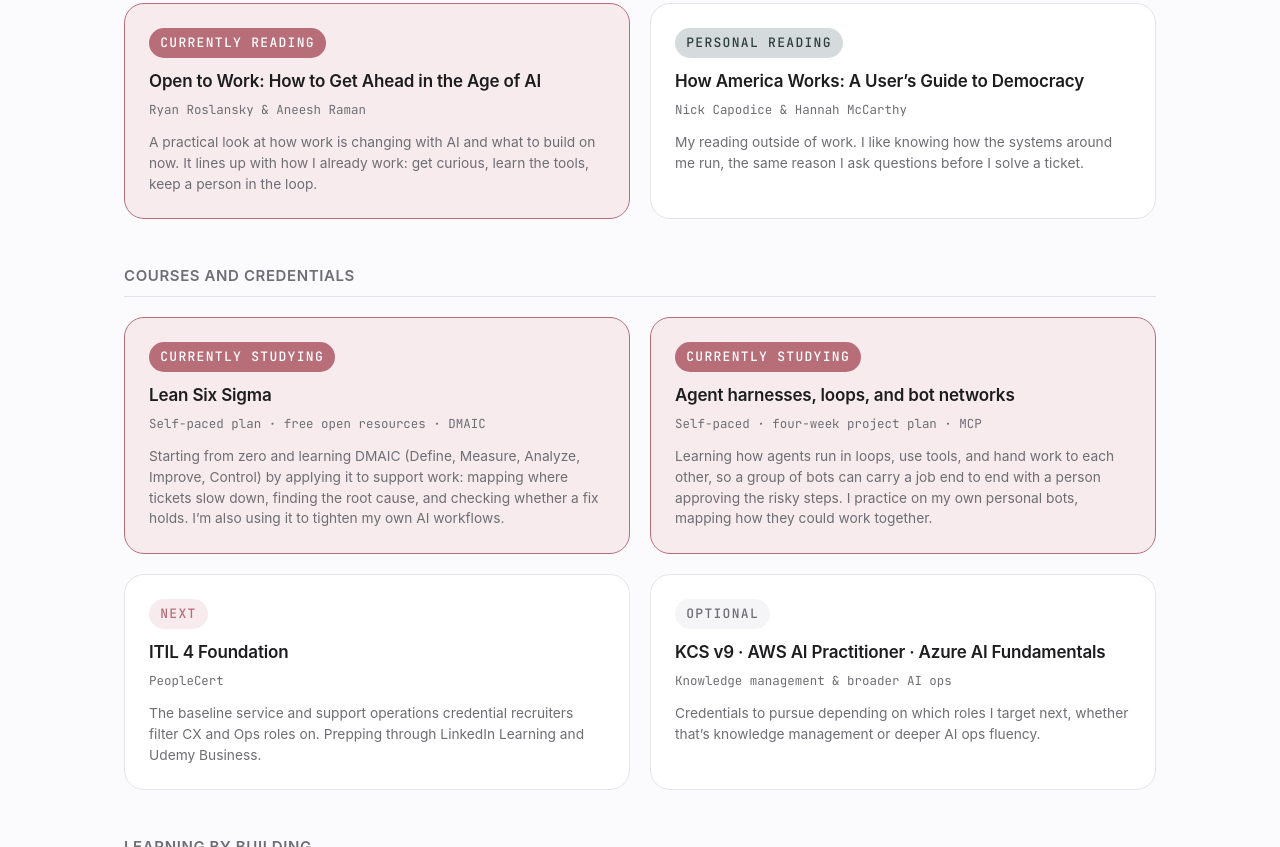
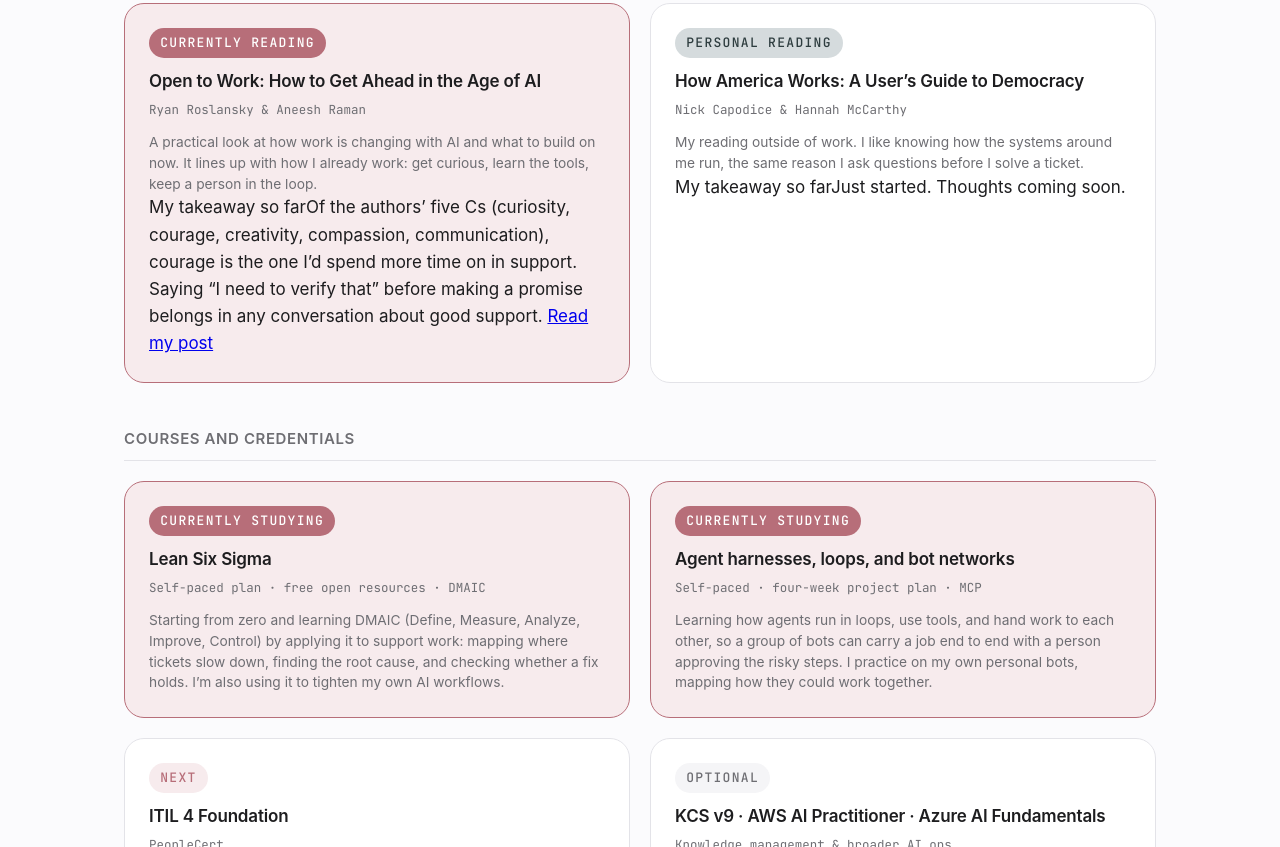
Before and after one commit to janackeh/janackeh-me, a plain HTML site: page index.html in a window 1280 px wide. Shown: the part 11153-12000 px from the top of the page. Drawn offline with Linux system fonts and the light colour scheme; a web font is replaced by a local one.

Commit message:
Add book takeaways

```diff
--- a/index.html
+++ b/index.html
@@ -401,12 +401,14 @@
               <h4 class="cert-name">Open to Work: How to Get Ahead in the Age of AI</h4>
               <p class="cert-org">Ryan Roslansky &amp; Aneesh Raman</p>
               <p class="cert-why">A practical look at how work is changing with AI and what to build on now. It lines up with how I already work: get curious, learn the tools, keep a person in the loop.</p>
+              <p class="cert-takeaway"><span class="cert-takeaway-label">My takeaway so far</span>Of the authors’ five Cs (curiosity, courage, creativity, compassion, communication), courage is the one I’d spend more time on in support. Saying “I need to verify that” before making a promise belongs in any conversation about good support. <a href="https://www.linkedin.com/feed/update/urn:li:activity:7526676911146770432/" target="_blank" rel="noopener">Read my post</a></p>
             </article>
             <article class="cert-card reveal" data-status="personal">
               <span class="cert-status">Personal reading</span>
               <h4 class="cert-name">How America Works: A User’s Guide to Democracy</h4>
               <p class="cert-org">Nick Capodice &amp; Hannah McCarthy</p>
               <p class="cert-why">My reading outside of work. I like knowing how the systems around me run, the same reason I ask questions before I solve a ticket.</p>
+              <p class="cert-takeaway"><span class="cert-takeaway-label">My takeaway so far</span>Just started. Thoughts coming soon.</p>
             </article>
           </div>
         </div>
```
